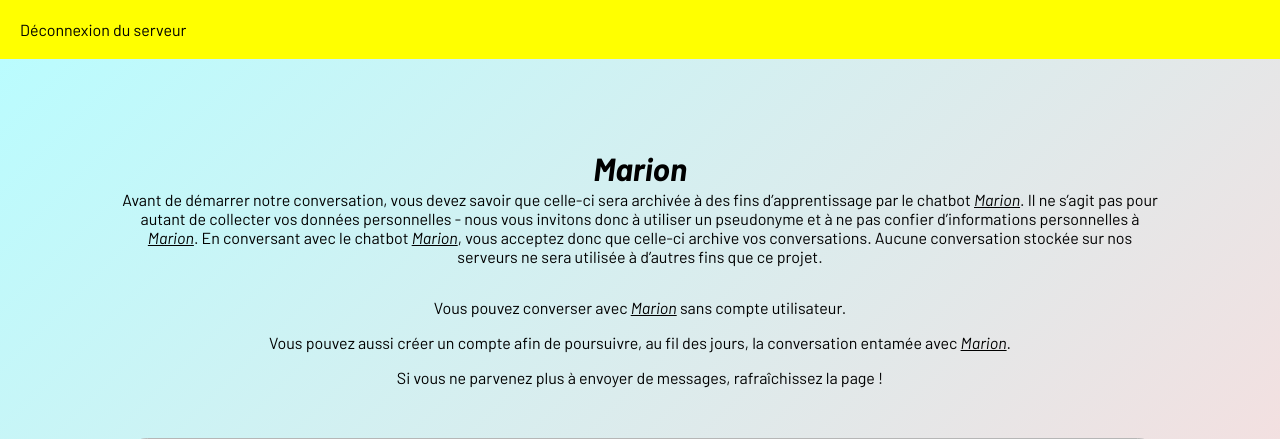
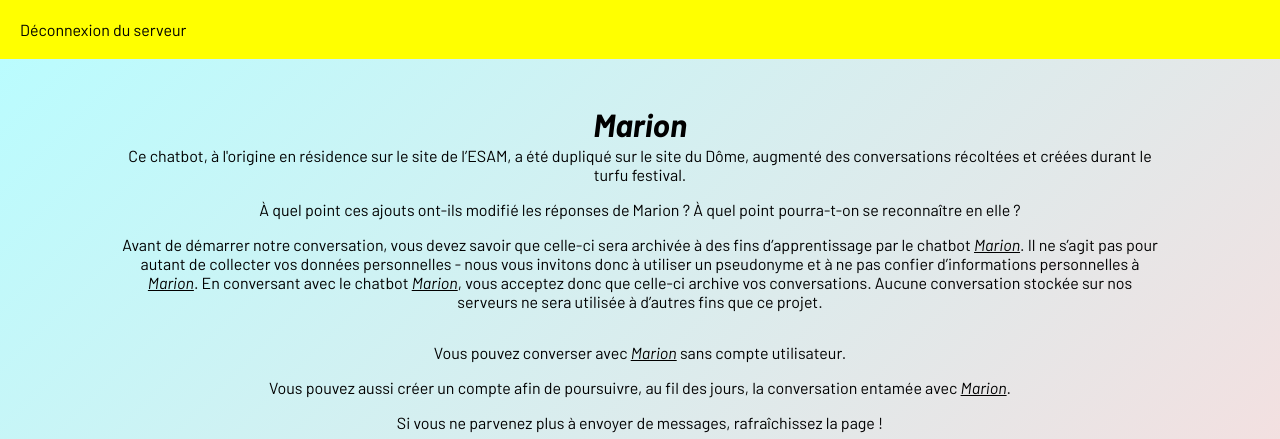
Before and after one commit to carlitoselmago/marionbot-turfu, a Flask app: page /login in a window 1280 px wide. Shown: the top 439 px of the page. Run offline with Flask 2, Linux system fonts and the light colour scheme; parts of the project's set-up code (start-up, migrations or seed data) failed here and were passed over.

Commit message:
Update login.html

```diff
--- a/app/templates/login.html
+++ b/app/templates/login.html
@@ -7,6 +7,9 @@
   <div class="centered login">
     <div class="infologin">
       <h1>Marion</h1>
+<p>Ce chatbot, à l'origine en résidence sur le site de l’ESAM, a été dupliqué sur le site du Dôme, augmenté des conversations récoltées et créées durant le turfu festival.</p>
+<p>À quel point ces ajouts ont-ils modifié les réponses de Marion ? À quel point pourra-t-on se reconnaître en elle ?</p>
+
       <p>Avant de démarrer notre conversation, vous devez savoir que celle-ci sera archivée à des fins d’apprentissage par le chatbot <span class="mname">Marion</span>. Il ne s’agit pas pour autant de collecter vos données personnelles - nous vous
         invitons donc à utiliser un pseudonyme et à ne pas confier d’informations personnelles à <span class="mname">Marion</span>.
         En conversant avec le chatbot <span class="mname">Marion</span>, vous acceptez donc que celle-ci archive vos conversations.
```
